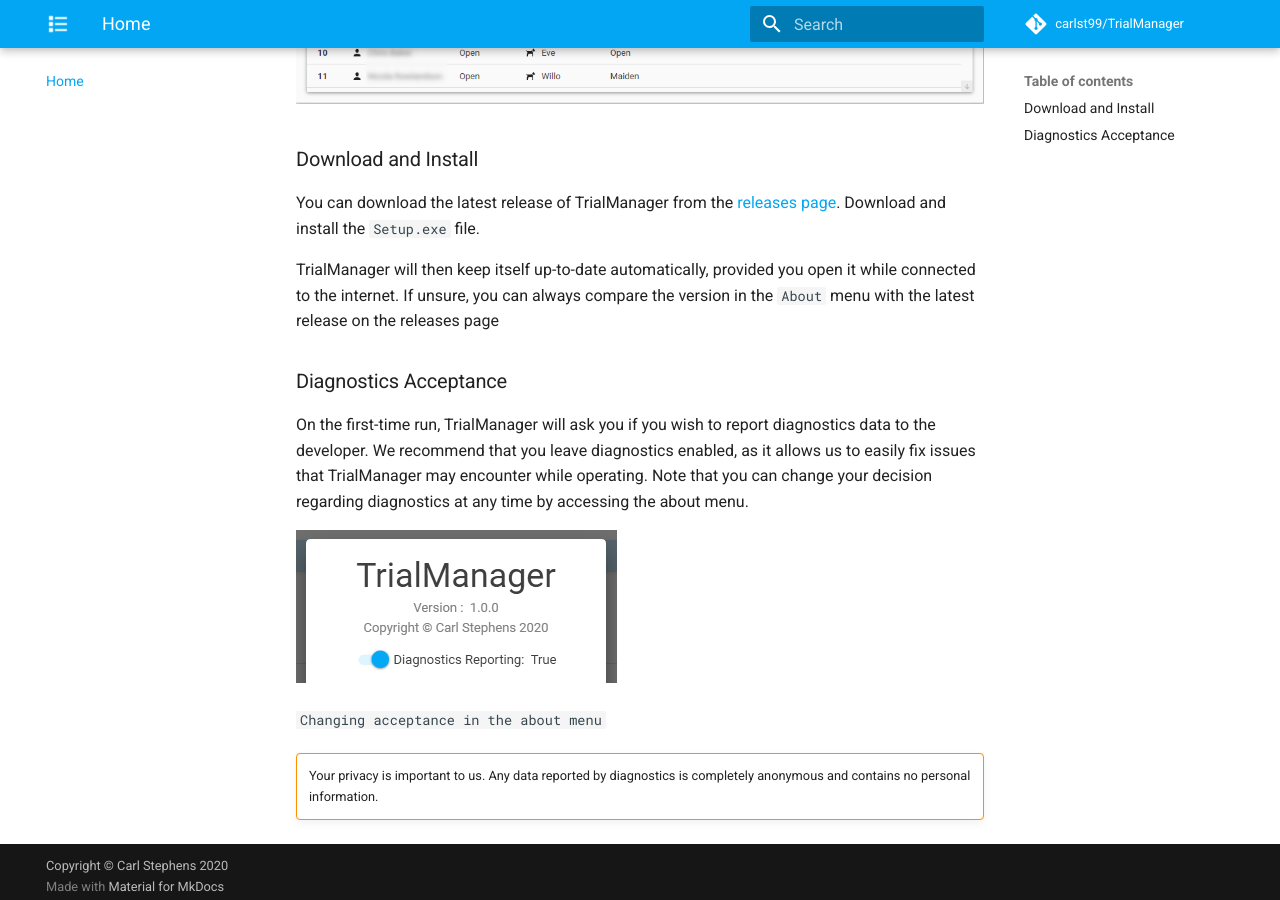
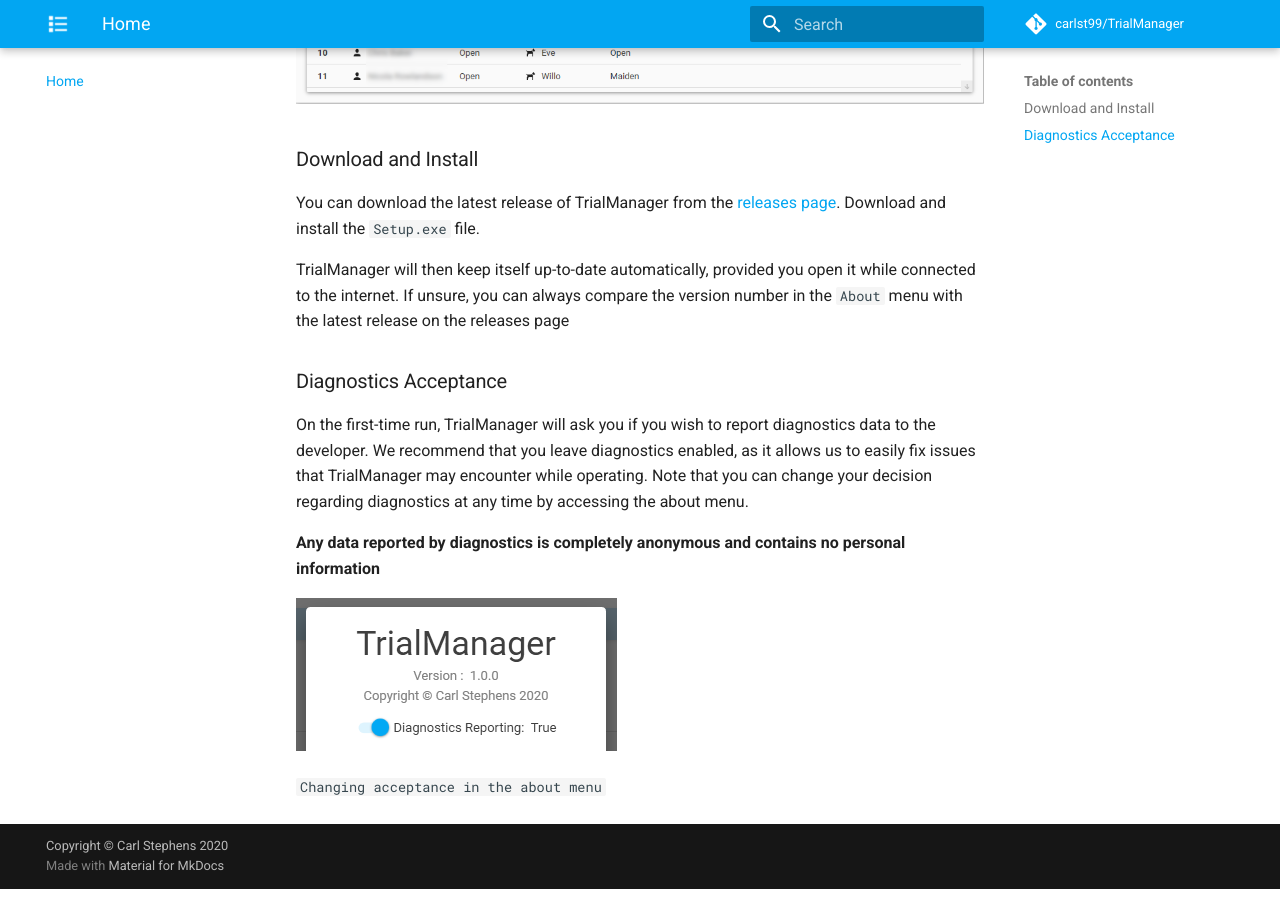
Before and after one commit to carlst99/TrialManager, an MkDocs documentation site: the page built from docs/index.md, in a window 1280 px wide and 900 px high, scrolled down 576 px. Built offline with MkDocs 1.6.1 and Material for MkDocs 9.7.7, drawn with Linux system fonts in a browser that asks for light colours; comment, search, counter and statistics services are not loaded.

Commit message:
Start creating documentation on Google Forms creation and manipulation

```diff
--- a/docs/index.md
+++ b/docs/index.md
@@ -1,13 +1,13 @@
 # TrialManager
 
-![Demo view](img/demo_drawview.png)
+![Image of draw creation page](img/demo_drawview.png)
 
 ### Download and Install
 
 You can download the latest release of TrialManager from the [releases page](https://github.com/carlst99/TrialManager/releases/latest/). Download and install the `Setup.exe` file.
 
 TrialManager will then keep itself up-to-date automatically, provided you open it while connected to the internet.
-If unsure, you can always compare the version in the `About` menu with the latest release on the releases page
+If unsure, you can always compare the version number in the `About` menu with the latest release on the releases page
 
 ### Diagnostics Acceptance
 
@@ -15,9 +15,8 @@
 We recommend that you leave diagnostics enabled, as it allows us to easily fix issues that TrialManager may encounter while operating.
 Note that you can change your decision regarding diagnostics at any time by accessing the about menu.
 
+**Any data reported by diagnostics is completely anonymous and contains no personal information**
+
 ![Changing diagnostics acceptance in about menu](img/diagnostics_switch.png)
 
 `Changing acceptance in the about menu`
-
-!!! warning	""
-	Your privacy is important to us. Any data reported by diagnostics is completely anonymous and contains no personal information.
--- a/mkdocs.yml
+++ b/mkdocs.yml
@@ -9,7 +9,7 @@
 
 nav:
     - Home: index.md
-    - About: about.md
+    - "Creating a Google Form": create-google-form.md
 theme:
     name: 'material'
     palette:
```
Also changed, not shown: docs/create-google-form.md (added, +36 -0 lines), docs/img/create-google-form/download-from-sheets.gif (added), docs/img/create-google-form/export-to-sheets.gif (added).
